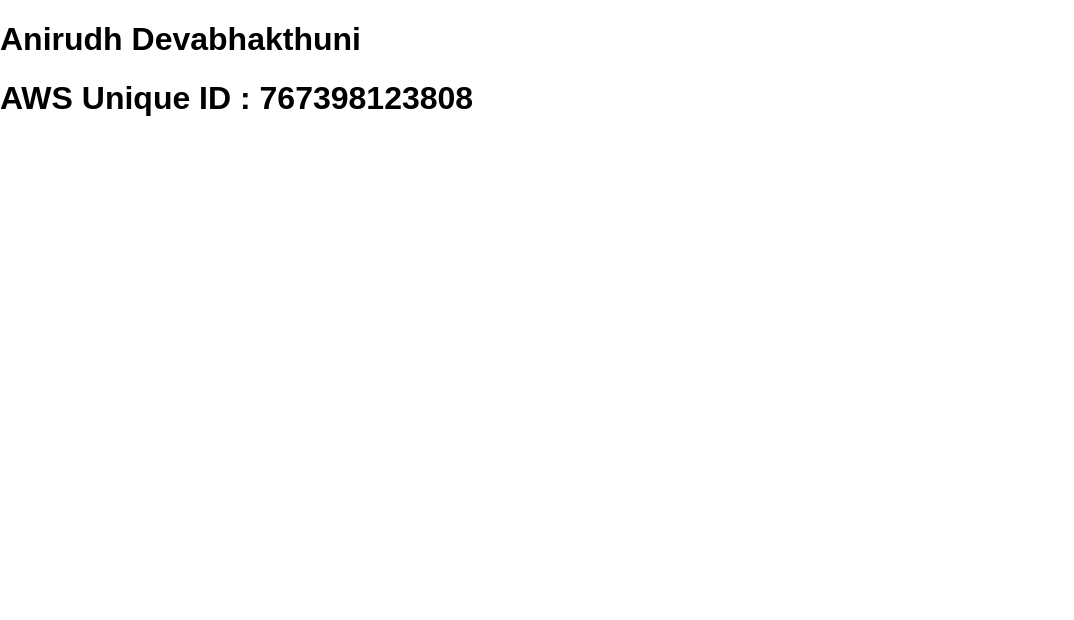
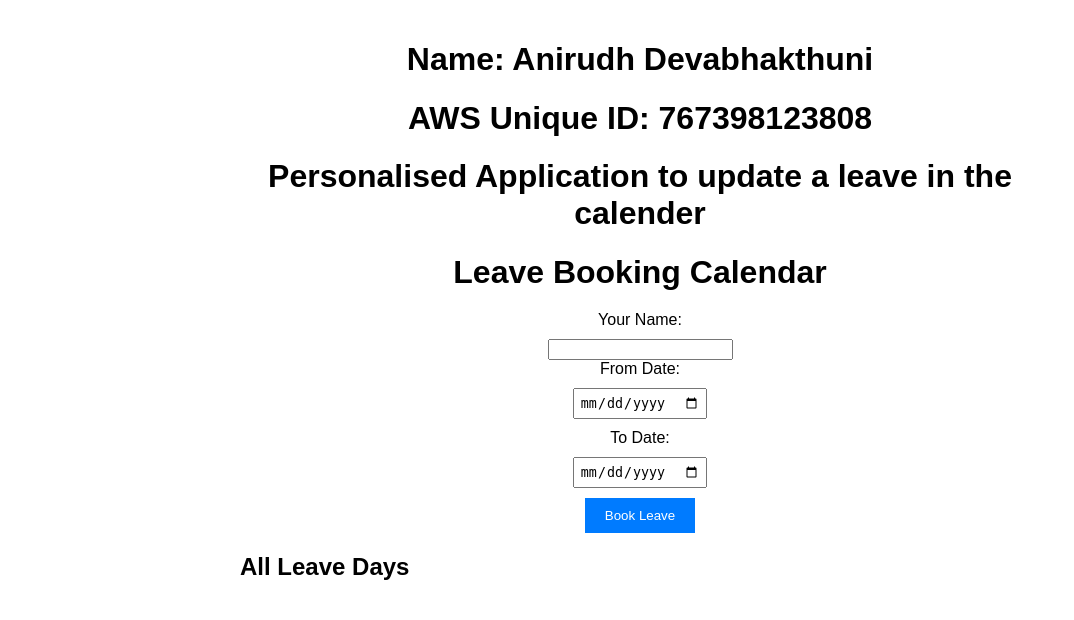
Before and after one commit to WesleyGeorge91/AnirudhD, a Flask app: page / in a window 1280 px wide. Shown: the top 620 px of the page, without its empty margins (0-1074 px from the left). Run offline with Flask 3, Linux system fonts and the light colour scheme; data that the repository does not hold is empty.

Commit message:
FianlCommit

```diff
--- a/app/static/style.css
+++ b/app/static/style.css
@@ -5,12 +5,44 @@
     padding: 0;
 }
 
-/* Adding a background image to an element */
-.background-element {
-    background-image: url('../images/Anirudh.jpg');
-    background-size: cover;  /* Cover the entire area of the container */
-    background-position: center;  /* Center the background image */
-    background-repeat: no-repeat;  /* Do not repeat the image */
-    height: 500px;  /* Set a specific height */
-    width: 100%;  /* Adjust the width as needed */
+.container {
+    max-width: 800px;
+    margin: 0 auto;
+    padding: 20px;
 }
+
+h1 {
+    text-align: center;
+    margin-bottom: 20px;
+}
+
+/* Form styles */
+form {
+    display: flex;
+    flex-direction: column;
+    align-items: center;
+    margin-bottom: 20px;
+}
+
+form label {
+    margin-bottom: 10px;
+}
+
+form input[type="date"] {
+    padding: 5px;
+    margin-bottom: 10px;
+}
+
+form input[type="submit"] {
+    padding: 10px 20px;
+    background-color: #007BFF;
+    color: #fff;
+    border: none;
+    cursor: pointer;
+}
+
+/* Calendar styles */
+#calendar {
+    margin: 0 auto;
+    max-width: 800px;
+}
--- a/app/templates/base.html
+++ b/app/templates/base.html
@@ -1,7 +1,7 @@
 <!DOCTYPE html>
 <html>
 <head>
-    <title>Name : Anirudh Devabhakthuni</title>
+    <title>Leave Booking Calendar</title>
     <link rel="stylesheet" href="{{ url_for('static', filename='style.css') }}">
 </head>
 <body>
--- a/app/templates/index.html
+++ b/app/templates/index.html
@@ -1,10 +1,76 @@
 {% extends "base.html" %}
 
 {% block content %}
-    <h1>Anirudh Devabhakthuni</h1>
-    <h1>AWS Unique ID : 767398123808 </h1>
+    <h1>Name: Anirudh Devabhakthuni</h1>
+    <h1>AWS Unique ID: 767398123808</h1>
+
+    <h1>Personalised Application to update a leave in the calender</h1>
+
+    <h1>Leave Booking Calendar</h1>
+
+    <form method="post">
+        <label for="user_name">Your Name:</label>
+        <input type="text" id="user_name" name="user_name" required>
+
+        <label for="from_date">From Date:</label>
+        <input type="date" id="from_date" name="from_date" required>
+
+        <label for="to_date">To Date:</label>
+        <input type="date" id="to_date" name="to_date" required>
+
+        <input type="submit" value="Book Leave">
+    </form>
 
     <!-- Display the calendar -->
+    <div id="calendar"></div>
 
+    <h2>All Leave Days</h2>
+    <ul>
+        {% for leave_day in leave_days %}
+        <li>
+            {{ leave_day['from_date'] }} to {{ leave_day['to_date'] }} - Booked by {{ leave_day['name'] }}
+            <form method="post" action="{{ url_for('delete_leave',leave_id=leave_day['leave_id']) }}" style="display: inline;">
+                <input type="submit" value="Delete">
+            </form>
+        </li>
+        {% endfor %}
+    </ul>
+
+    <script>
+        $(document).ready(function() {
+            $('#calendar').fullCalendar({
+                events: [
+                    {% for leave_day in leave_days %}
+                    {
+                        title: 'Leave - '+ '{{ leave_day["name"] }}',
+                        start: '{{ leave_day["from_date"] }}',
+                        end: '{{ leave_day["to_date"] }}',
+                        extendedProps: { user: '{{ leave_day["name"] }}' }
+                    },
+                    {% endfor %}
+                ],
+                header: {
+                    left: 'prev,next today',
+                    center: 'title',
+                    right: 'month,agendaWeek,agendaDay'
+                },
+                selectable: true,
+                select: function(info) {
+                    var fromDate = info.startStr;
+                    var toDate = info.endStr;
+                    var userName = $('#user_name').val(); // Get the user name from the input field
+                    $.post('/book_leave', {from_date: fromDate, to_date: toDate, user_name: userName});
+                    $('#calendar').fullCalendar('renderEvent', {
+                        title: 'Leave',
+                        start: info.start,
+                        end: info.end,
+                        allDay: info.allDay,
+                        extendedProps: { user: userName }
+                    }, true);
+                },
+
+            });
+        });
+    </script>
 
 {% endblock %}
```
